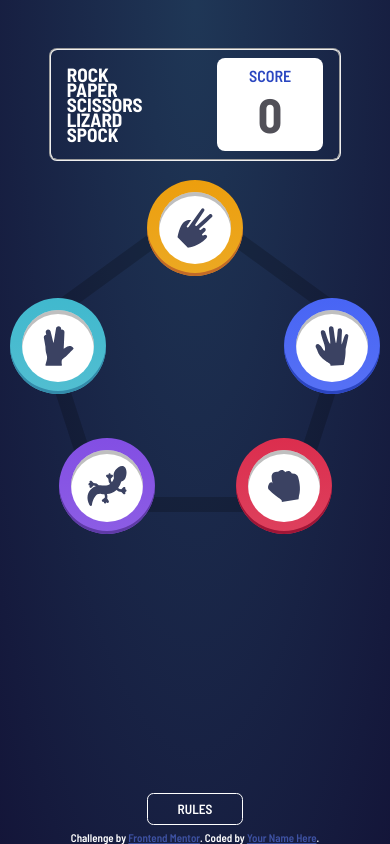
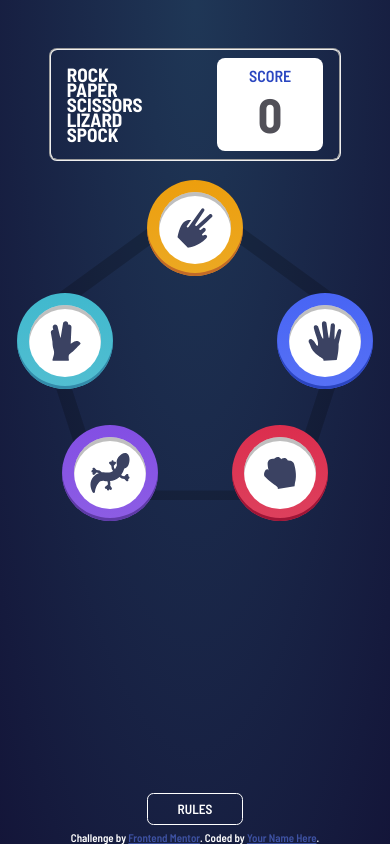
Before and after one commit to iMJ007/rock-paper-scissors, a plain HTML site: page index.html in a window 390 px wide. Drawn offline with Linux system fonts and the light colour scheme.

Commit message:
responsiveness

```diff
--- a/style.css
+++ b/style.css
@@ -355,9 +355,10 @@ fieldset>div h2 {
     }
 
     #polygon {
-        height: 313px;
-        width: 329px;
-        padding: 5%
+        height: 300px;
+        width: 315px;
+        padding: 5%;
+        align-self: center;
     }
 
     footer {
```
